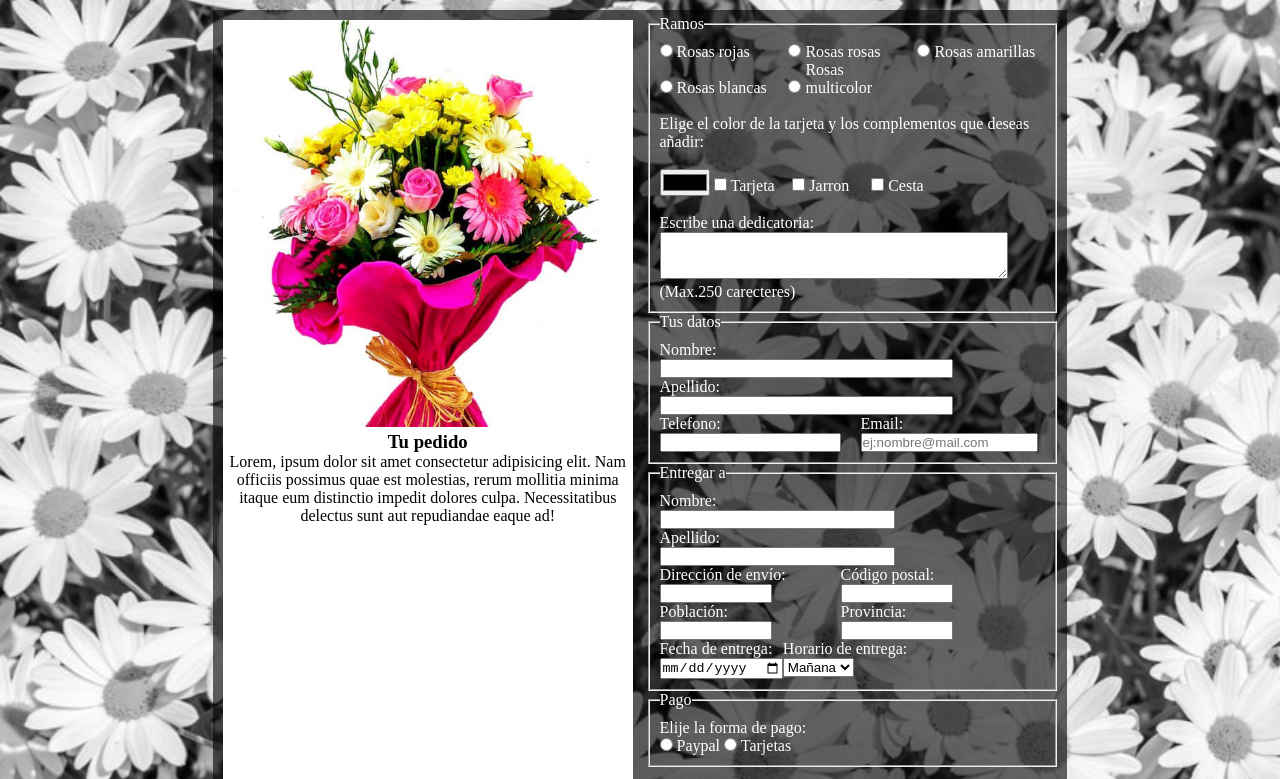
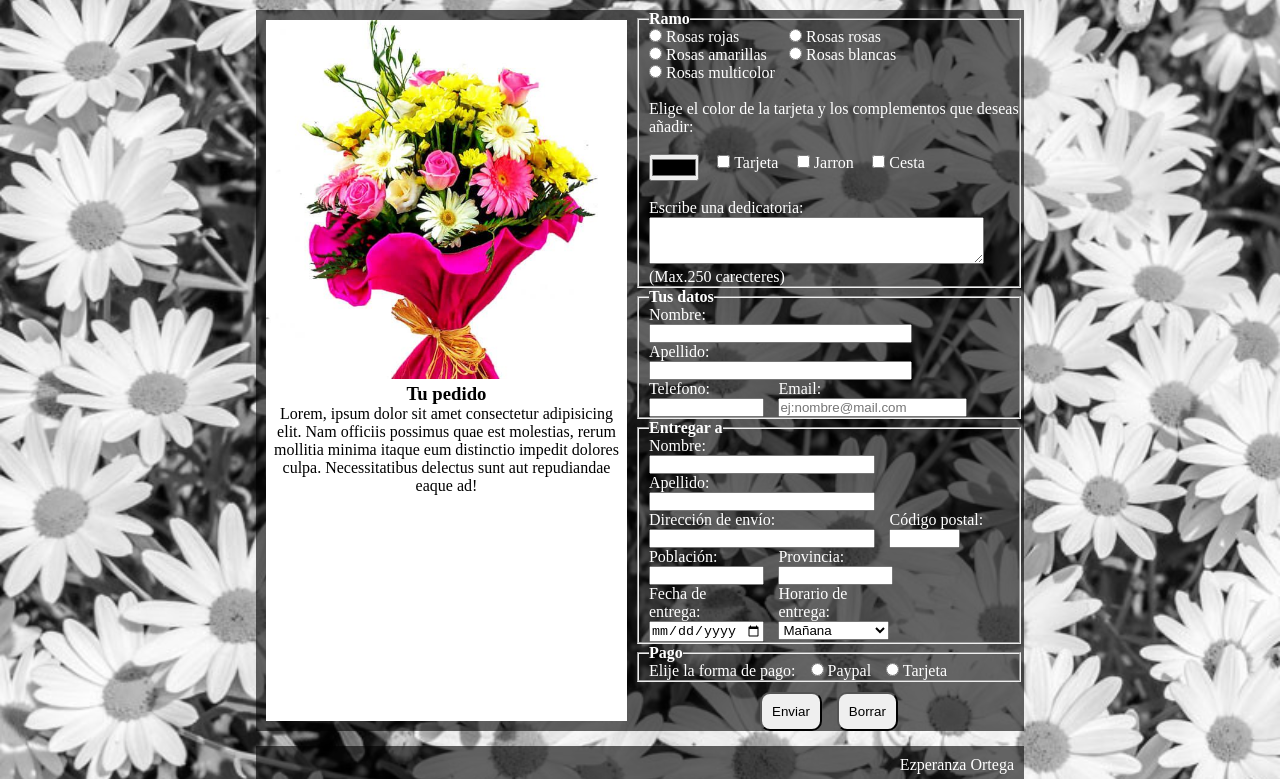
Before and after one commit to DiegoArmando-hub/Diego_CDATW, a plain HTML site: page Ejercicio_voluntario_pedido/index.html in a window 1280 px wide. Shown: the part 82-861 px from the top of the page. Drawn offline with Linux system fonts and the light colour scheme; a web font is replaced by a local one.

Commit message:
grid repaso

```diff
--- a/Ejercicio_voluntario_pedido/css/estilo.css
+++ b/Ejercicio_voluntario_pedido/css/estilo.css
@@ -14,14 +14,14 @@ body {
   background-repeat: no-repeat;
   background-size: cover;
   background-attachment: fixed;
-  padding: 20px 30px;
+  padding: 20px 0;
 }
 /* contenedor=main principal aplicar display:flex; */
 main {
   display: flex;
-  flex-direction: column;
+  flex-flow: row wrap;
   /* flex-wrap: wrap; */
-  width: 70%;
+  width: 60%;
   margin: auto;
   color: white;
 }
@@ -30,13 +30,16 @@ main {
 section {
   background-color: rgba(0, 0, 0, 0.6);
   display: flex;
+  flex-flow: row wrap;
   margin: 15px 0;
   width: 100%;
 }
-/* formato para sección de la izquierda imagen ramo */
+/* --------------------formato para sección de la izquierda imagen ramo--------- */
 section article {
-  width: 50%;
+  width: 47%;
   background-color: white;
+  display: flex;
+  flex-flow: column wrap;
   color: black;
   margin: 10px;
 }
@@ -46,84 +49,140 @@ section article figcaption {
 section figure img {
   width: 100%;
 }
-/* formato para el formulario */
+/*-------------------------------- formato para el formulario------------------- */
 section form {
   width: 50%;
-  margin: 5px;
-  padding-right: 5px;
+  /* margin: 5px; */
+  /* padding-right: 5px; */
 }
-fieldset {
-  padding: 10px;
+fieldset{
+  padding-left: 10px;
 }
-/* seccion Ramos */
-fieldset .label_radio {
-  display: inline-block;
-  width: 28%;
+span{
+  font-family: "Playwrite IS", serif;
+  font-optical-sizing: auto;
+  font-weight: bold;
+  font-style: normal;
+
 }
-fieldset .label_checkbox {
-  display: inline-block;
-  width: 15%;
+/* -------------------------------------seccion Ramos -----------------------------*/
+.ramos{
+  display: flex;
+  flex-flow: column wrap;
 }
-/* Seccion Tus datos */
-fieldset .txt_tus_datos {
-  width: 75%;
+.rosas{
+  display: flex;
+  flex-flow: row wrap;
+
+}
+.rosas > div{
+  width: 140px;
+}
+.complementos{
+  display: flex;
+  flex-flow: row wrap;
+  column-gap: 5%;
+}
+
+/* --------------------------Seccion Tus datos---------------- */
+
+.datos{
+  display: flex;
+  flex-flow: column wrap;
+}
+
+.datos input[type=text]{
+  width: 70%;
+}
+.tel_email{
+  display: flex;
+  flex-flow: row wrap;
+  column-gap: 5%;
+  width: 100%;
 }
 .telefono {
-  float: left;
-  padding-right: 20px;
+width: 30%;
 }
-.txt_email {
-  width: 45%;
+.email {
+ width: 50%;
 }
-/* formato Entregar a  */
+.telefono input[type=tel]{
+  width: 100%;
+}
+.email input[type=email]{
+  width: 100%;
+}
+/*--------------------- formato Entregar a  -----------------------*/
 .contenedor_entrega {
-  position: relative;
   display: flex;
   flex-flow: column wrap;
-  /* align-items: flex-start;  */
 }
-.contenedor_entrega input[type="text"] {
-  /* flex-basis: 60%; */
+.contenedor_entrega input[type=text]{
+  width: 60%;
+}
+.contenedor_entrega .env_postal {
+  display: flex;
+  flex-flow: row wrap;
+  column-gap: 5%;
+}
+
+.direccion{
+  flex-basis: 60%;
+}
+.postal{
+  flex-basis: 30%;
+}
+.direccion input[type=text]{
+  width: 100%;
+}
+.postal input[type=text]{
   width: 60%;
 }
 
-/* .postal {
-  position: absolute;
-  left: 70%;
-  top:33%;
-} */
-.contenedor_entrega .env_postal {
+.pobla_prov , .fecha_horario{
   display: flex;
-}
-.contenedor_entrega .pobla_prov{
-  display: flex;
-}
-.contenedor_entrega .fecha_horario{
-  display: flex;
-}
-/* .poblacion, .provincia, .entrega, .horario{
-padding-top: 2px;
- width:  60%;
+  flex-flow: row wrap;
+  column-gap: 5%;
 }
 
- .provincia{
-  position: absolute;
-  left: 45%;
-  top:57%;
- }
- .horario{
-  position: absolute;
-  left: 30%;
-  top:80%;
- } */
+.poblacion, .provincia{
+  width: 30%;
+}
+.poblacion input[type="text"], .provincia input[type="text"] {
+  width: 100%;
+}
+
+.entrega, .hora{
+  width: 30%;
+}
+
+.fecha_horario input[type=date], .fecha_horario select{
+  width: 100%;
+}
+
+/* ---------------------------forma de pago ---------------*/
+
+.fpago{
+  display: flex;
+  column-gap: 15px;
+}
+
+
+/* -----------------------botones enviar y reset------------- */
+
+.botones{
+  display: flex;
+  justify-content: center;
+  gap: 15px;
+  margin-top: 10px;
+}
 
 input[type="submit"],
 input[type="reset"] {
-  /* margin: auto; */
-  padding: 5px;
-  margin: 15px;
+  padding: 10px;
+  /* margin: 15px; */
   cursor: pointer;
-  border-radius: 4px;
+  border-radius: 10px;
 }
 input[type="submit"]:hover {
   background-color: #45a049;
@@ -132,7 +191,8 @@ input[type="reset"]:hover {
   background-color: rgba(190, 25, 58, 0.89);
 }
 
-/* formato para header y footer */
+
+/*----------------- formato para header y footer ------------------------*/
 header,
 footer {
   margin: auto;
@@ -144,8 +204,13 @@ footer {
 header > h1 {
   margin: 10px 0;
   text-align: center;
+  font-family: "Playwrite IS", serif;
+  font-optical-sizing: auto;
+  font-weight: bold;
+  font-style: normal;
 }
 footer p {
-  margin: 10px 0;
+  margin: 10px ;
   text-align: right;
+  vertical-align: sub;
 }
--- a/Ejercicio_voluntario_pedido/index.html
+++ b/Ejercicio_voluntario_pedido/index.html
@@ -6,6 +6,10 @@
     <meta name="viewport" content="width=device-width, initial-scale=1.0">
     <title>Flores a domicilio</title>
     <link rel="stylesheet" href="css/estilo.css">
+
+    <link rel="preconnect" href="https://fonts.googleapis.com">
+    <link rel="preconnect" href="https://fonts.gstatic.com" crossorigin>
+    <link href="https://fonts.googleapis.com/css2?family=Playwrite+IS:wght@100..400&family=Rochester&display=swap" rel="stylesheet">
 </head>
 
 <body>
@@ -15,6 +19,7 @@
         </header>
         <section>
             <article>
+
                 <figure>
                     <img src="images/ramo.jpg" alt="">
                     <figcaption>
@@ -29,60 +34,93 @@
 
             <form action="">
                 <fieldset>
-                    <legend>Ramos</legend>
+                    <legend><span>Ramo</span></legend>
+                    <div class="ramos">
+                        <div class="rosas">
+                            <div class="rojas">
                                 <input type="radio" name="color rosas" id="rojas" value="rosas rojas">
-                    <label class="label_radio" for="rojas">Rosas rojas</label>
+                                <label for="rojas">Rosas rojas</label>
+                            </div>
+                            <div class="frosas">
                                 <input type="radio" name="color rosas" id="rosas" value="rosas rosas">
-                    <label class="label_radio" for="rosas">Rosas rosas</label>
+                                <label for="rosas">Rosas rosas</label>
+                            </div>
+                            <div class="amarillas">
                                 <input type="radio" name="color rosas" id="amarillas" value="rosas amarillas">
-                    <label class="label_radio" for="amarillas">Rosas amarillas</label><br>
+                                <label for="amarillas">Rosas amarillas</label><br>
+                            </div>
+                            <div class="blancas">
                                 <input type="radio" name="color rosas" id="blancas" value="rosas blancas">
-                    <label class="label_radio" for="blancas">Rosas blancas</label>
+                                <label for="blancas">Rosas blancas</label>
+                            </div>
+                            <div class="multicolor">
                                 <input type="radio" name="color rosas" id="multicolor" value="rosas multicolor">
-                    <label class="label_radio" for="multicolor">Rosas multicolor</label><br><br>
+                                <label for="multicolor">Rosas multicolor</label><br><br>
+                            </div>
+
+                        </div>
+
 
                         <p>Elige el color de la tarjeta y los complementos que deseas añadir:</p><br>
+                        <div class="complementos">
+                            <div class="color">
                                 <input type="color" name="color" id="color">
+                            </div>
+                            <div class="tarj">
                                 <input type="checkbox" name="tarjeta_compl" id="tarjeta_compl">
                                 <label class="label_checkbox" for="tarjeta_compl">Tarjeta</label>
+                            </div>
+                            <div class="jarron">
                                 <input type="checkbox" name="jarron" id="jarron">
                                 <label class="label_checkbox" for="jarron">Jarron</label>
+                            </div>
+                            <div class="cesta">
                                 <input type="checkbox" name="cesta" id="cesta">
-                    <label class="label_checkbox" for="cesta">Cesta</label><br><br>
+                                <label class="label_checkbox" for="cesta">Cesta</label><br>
+                            </div>
+                        </div>
+
+                    </div>
 
                     <label for="dedicatoria">Escribe una dedicatoria:</label><br>
                     <textarea name="dedicatoria" id="dedicatoria" rows="3" cols="35" style="width: 90%;"></textarea><br>
                     <p>(Max.250 carecteres)</p>
                 </fieldset>
 
-                <!-- Tus datos -->
+                <!------------------------------- Tus datos----------------- -->
                 <fieldset>
-                    <legend>Tus datos</legend>
-                    <label for="nombre_from">Nombre: </label><br>
-                    <input class="txt_tus_datos" type="text" name="nombre_from" id="nombre_from"><br>
-                    <label for="apellido_from">Apellido: </label><br>
-                    <input class="txt_tus_datos" type="text" name="apellido_from" id="apellido_from"><br>
+                    <legend><span>Tus datos</span></legend>
+                    <div class="datos">
+                        <label for="nombre_from">Nombre: </label>
+                        <input type="text" name="nombre_from" id="nombre_from">
+                        <label for="apellido_from">Apellido: </label>
+                        <input type="text" name="apellido_from" id="apellido_from">
+                        <div class="tel_email">
                             <div class="telefono">
                                 <label for="telefono">Telefono: </label><br>
-                        <input type="tel" name="telefono" id="telefono"><br>
+                                <input type="tel" name="telefono" id="telefono">
                             </div>
-                    <div>
+                            <div class="email">
                                 <label for="email">Email:</label><br>
-                        <input class="txt_email" type="email" name="email" id="email" placeholder="ej:nombre@mail.com"
-                            autocomplete="email">
+                                <input class="txt_email" type="email" name="email" id="email"
+                                    placeholder="ej:nombre@mail.com" autocomplete="email">
                             </div>
+                        </div>
+
+                    </div>
+
                 </fieldset>
 
-                <!-- Entregar a  -->
+                <!-- ------------------------------------Entregar a --------------------- -->
 
                 <fieldset>
 
-                    <legend>Entregar a</legend>
+                    <legend><span>Entregar a</span></legend>
                     <div class="contenedor_entrega">
                         <label for="nombre">Nombre: </label>
                         <input type="text" name="nombre" id="nombre">
                         <label for="apellido">Apellido: </label>
-                        <input type="text" class="txt_sec_entrega" name="apellido" id="apellido">
+                        <input type="text" name="apellido" id="apellido">
 
                         <div class="env_postal">
                             <div class="direccion">
@@ -93,14 +131,7 @@
                                 <label for="postal">Código postal: </label><br>
                                 <input type="text" name="postal" id="postal">
                             </div>
-                            <!-- <div class="postal"> -->
-
-
-                            <!-- </div> -->
-
                         </div>
-
-
 
                         <div class="pobla_prov">
                             <div class="poblacion">
@@ -115,33 +146,41 @@
 
                         <div class="fecha_horario">
                             <div class="entrega">
-                                <label for="entrega">Fecha de entrega:</label><br>
-                                <input type="date" name="entrega" id="entrega"><br>
+                                <label for="entrega">Fecha de entrega:</label>
+                                <input type="date" name="entrega" id="entrega">
                             </div>
-                            <div class="horario">
-                                <label for="horario">Horario de entrega:</label><br>
-                                <select name="horario" id="horario"><br>
+                            <div class="hora">
+                                <label for="horario">Horario de entrega:</label>
+                                <select name="horario" id="horario">
                                     <option value="mañana">Mañana</option>
                                     <option value="tarde">Tarde</option>
                                 </select>
                             </div>
                         </div>
-
-
-
+                    </div>
+                </fieldset>
+                <!-- -----------------FORMA DE PAGO-------------- -->
+                <fieldset>
+                    <legend><span>Pago</span></legend>
+                    <div class="fpago">
+                        <p>Elije la forma de pago:</p>
+                        <div class="paypal">
+                            <input type="radio" name="pago" id="paypal">
+                            <label for="paypal">Paypal</label>
+                        </div>
+                        <div class="tarj">
+                            <input type="radio" name="pago" id="tarjeta">
+                            <label for="tarjeta">Tarjeta</label>
+                        </div>
 
                     </div>
+
                 </fieldset>
-                <fieldset>
-                    <legend>Pago</legend>
-                    <p>Elije la forma de pago:</p>
-                    <input type="radio" name="pago" id="paypal">
-                    <label for="paypal">Paypal</label>
-                    <input type="radio" name="pago" id="tarjeta">
-                    <label for="tarjeta">Tarjetas</label>
-                </fieldset>
+                <div class="botones">
                     <input type="submit" value="Enviar">
                     <input type="reset" value="Borrar">
+                </div>
+
             </form>
         </section>
         <footer>
--- /dev/null
+++ b/css-grid/css/estilos.css
@@ -0,0 +1,116 @@
+section{
+    background-color: green;
+    padding: 10px;
+
+    display: grid;
+    /* crear dos columnas una de 100 y la otra de 2000 */
+    /* grid-template-columns: 100px 200px; */
+    /* para crear filas usamos grid-template-rows */
+    /* grid-template-rows: 100px 50px 200px; */
+
+    /* para crear filas y columnas usamos la propiedad abreviada grid-template
+    los primeros valores son para las filas luego separamos por un "/" y damos los valores de las columnas*/
+    /* grid-template: repeat(2, 100px) / repeat(3, 1fr) 50px; */
+    /* al conbinar columnas o filas se van crear nuevos espacios estos tendran un ancho de 50px */
+    /* grid-auto-rows: 50px;
+    grid-auto-columns:1fr; */
+
+    /* con la opcion gap(espacio entre filas y columnas), para crear espacios solo entre filas usamos row-gap:10px; y para crer espacio ente columnas usamos column-gap */
+    gap:10px;
+/* --lo que hace la propiedad grid-auto-flow es indicar que cuando se necesite crear un nuevo elemento este sea fila(row) o columna(column) de acuerdo a lo que tengamos parametrizado--------- se puede adicionar el parametro de "dense" esto lo que va hacer es rellenar espacios vacios con elementos que quepan----- por default tiene el valor de row */
+    /* grid-auto-flow: row dense; */
+
+
+    /* para crear mi template de una manera más ágil */
+   /* grid-template-areas:
+    "caja1 caja2  "
+    "caja3 caja4 "
+    "caja5 caja5";*/
+height: 400px;
+    /* si necesitamos crear el area con dimenciones usamos la propiedar grid-template */
+grid-template:
+"caja5 caja5" 50px /*50px ancho de la fila*/
+"caja3 caja4" 100px
+"caja2 caja1" 100px
+/* para colocar el ancho de las columnas colocamos "/" luego los valores*/
+/1fr 1fr;
+
+/* alinear cuadriculas de forma vertical */
+/* align-content: center;
+align-content: space-evenly;*/ /*space-around / space-between/ center/ end/ space-evenly*/
+
+/* para alinear de forma horizontal */
+/*justify-content: space-around;/*por defecto center*//*center/end/space-between/space-evenly */
+
+
+/* podemos unir las dos propiedades  usamos la propiedad place-content: center center; el primer valor es de align-content y el segundo de justify-content*/
+/* place-content: center center; */
+
+/* align-items: center; alinear elementos de forma vertical */
+/* justify-items: end;alinear elementos de forma horizontal */
+/* de igual manera podemos usar estas dos propiedades unificadas con la propiedad place-items:center center donde el primer valor es para align-items y la segunada para justify-items;/  */
+place-items: end center;
+/* podemor usar los valores de min-content , max- content al momento de crear columnas con grid-template-column */
+}
+
+
+/* para que ademas de crear podamos dar el tamaño de las filas y columnas podemos usar */
+
+
+
+div{
+    background-color: red;
+    text-align: center;
+    height: 30px;
+    width: 30px;
+}
+/* dar un ancho al primer div del grid */
+div:first-child{
+    /* width: 200px; */
+    /* grid-column: 1/3; */
+    /* grid-row: 1/3; */
+
+}
+/* para seleccionar el último elemento del div */
+div:last-child{
+    /* grid-column: 3/5; */
+    /* otra manera que puede ser es usando span 2 */
+/* grid-column: span 2;
+grid-row: span 2; */
+}
+
+/* para posicionar un elemento en lugar de otro con div:nth-child(3){} aquí decidimos mover el elemento 3 a la posición del elemento 2 */
+/* div:nth-child(3){
+    grid-column: 1 /2;
+    grid-row:1/2;
+} */
+
+/* otra manera mas rapida de mover un elemnto es con grid-area:1/1 lo que estamos pidiendo aquí es que el elemento se mueva a la fila 1, columna 1 ------- aquí podemos usar 4 valores entoces luego de 1/1 agregamos /2/2 esto indica que va hasta la fila 2, columna 2 entoces estos segundos valores indica donde termina de */
+
+/* div:nth-child(5){
+    grid-area: 1/1/2/2;
+} */
+
+/* para nombrar a las areas usamos la propiedad grid-area: nombre_elemento; */
+div:first-child{
+    grid-area:caja1;
+}
+
+div:nth-child(2){
+    grid-area:caja2;
+}
+div:nth-child(3){
+    grid-area:caja3;
+}
+div:nth-child(4){
+    grid-area: caja4;
+}
+div:last-child{
+    grid-area:caja5;
+    /* podemos cambiar las alineaciones de un elemento con las propiedades */
+    /* align-self: start; */
+    /* justify-self: start;aquí unicamente modificamos la alineacion vertical y horizontal de este elemento */
+
+    /* podemos unificar estas dos propiedades */
+    place-self: start center; /*cuando ponermos un solo valor se aplica a los dos el mismo*/
+}
```
Also changed, not shown: css-grid/index.html (added, +18 -0 lines). Lines whose indentation alone changed are shown as unchanged.
